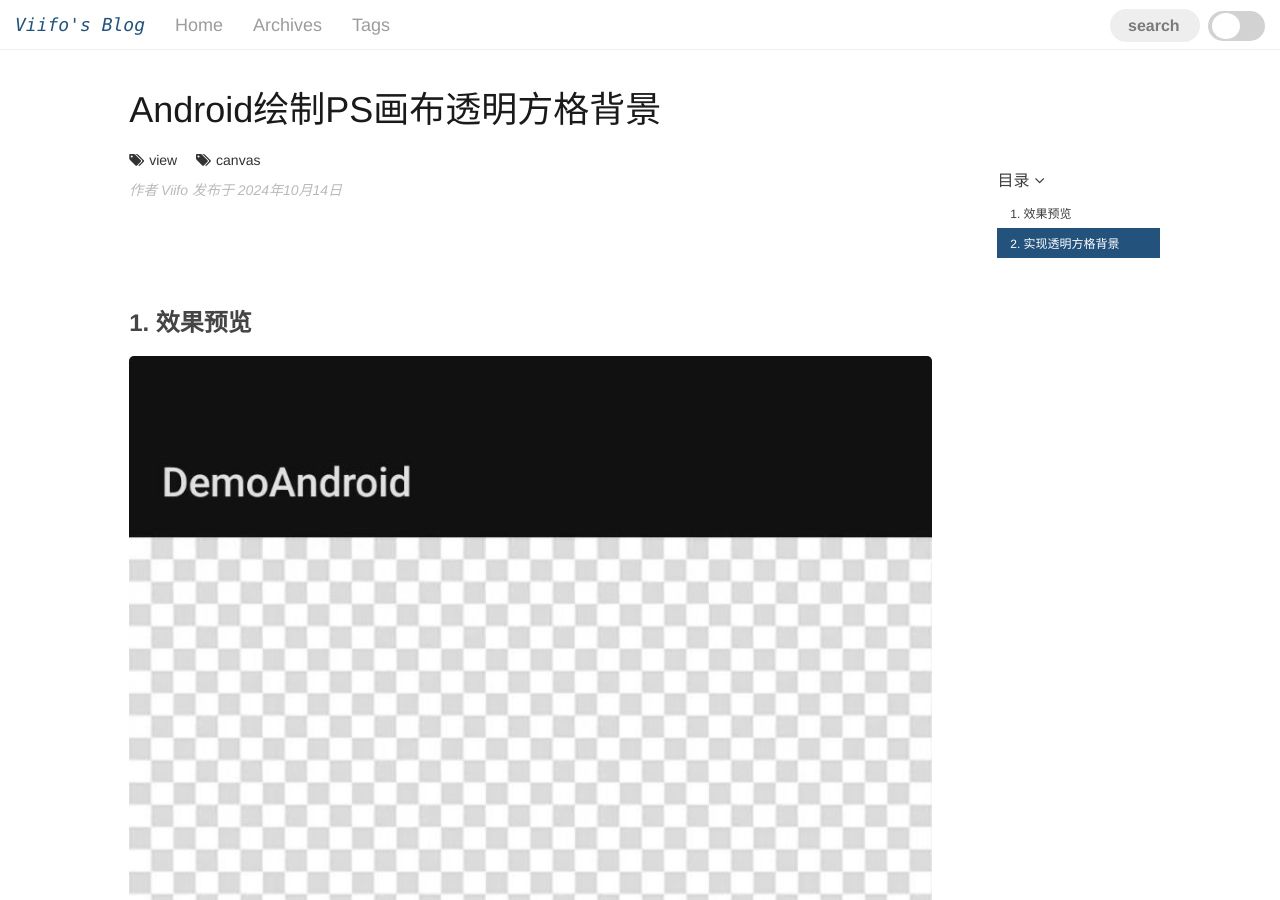
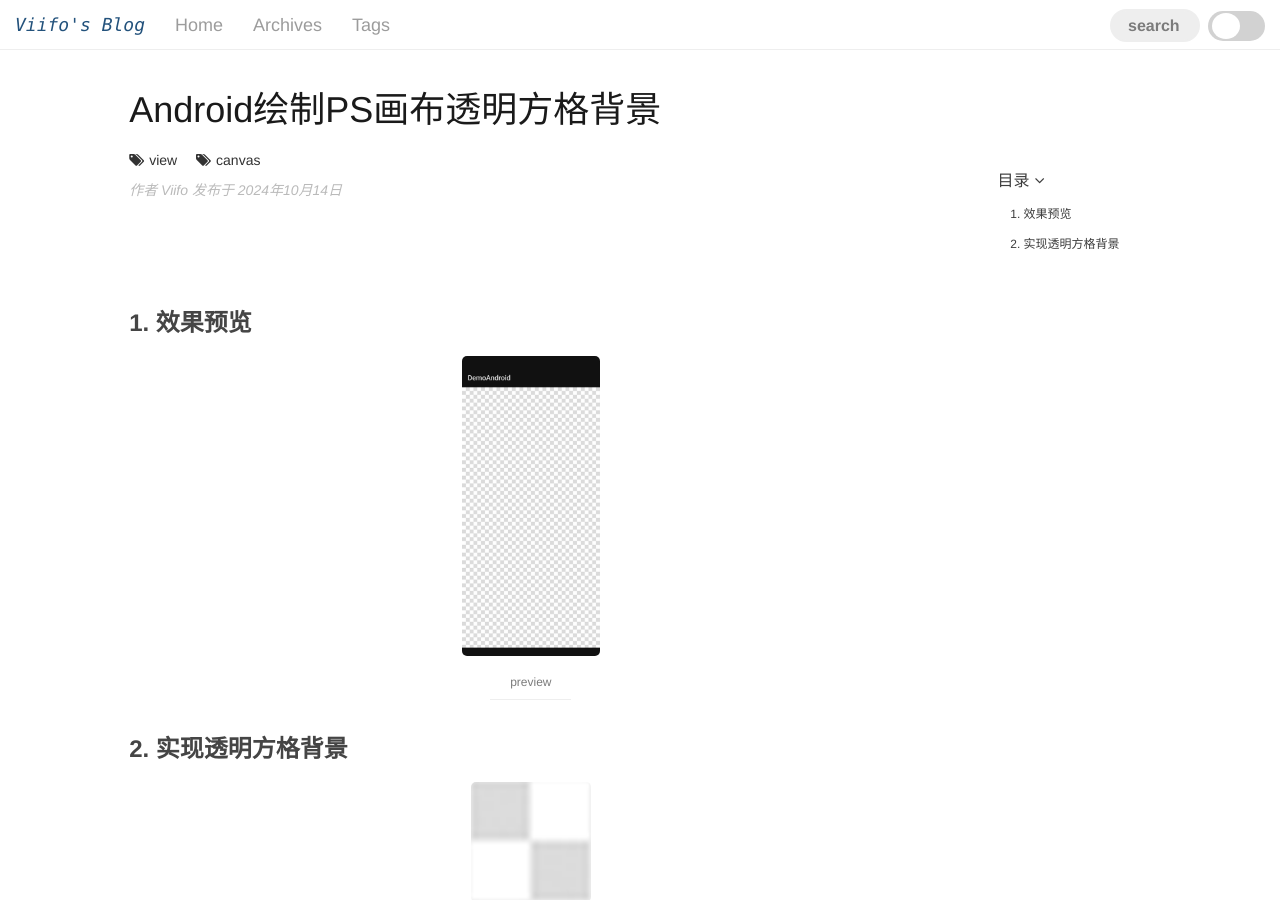
Before and after one commit to viifo/viifo.github.io, a Jekyll site: the page built from _posts/android/2024-10-14-Android绘制PS画布透明方格背景.md, in a window 1280 px wide and 900 px high. Built offline with Jekyll 4.4.1, drawn with Linux system fonts in a browser that asks for light colours.

Commit message:
添加图片宽高规则设置

```diff
--- a/_posts/android/2024-10-14-Android绘制PS画布透明方格背景.md
+++ b/_posts/android/2024-10-14-Android绘制PS画布透明方格背景.md
@@ -14,13 +14,13 @@ tags:
 
 ## 1. 效果预览
 
-![preview](/resource/images/android/translatebg/preview.jpg)
+![Align:center&Height:300px&Title:preview](/resource/images/android/translatebg/preview.jpg)
 
 
 
 ## 2. 实现透明方格背景
 实现 PS 透明方格背景样式的关键在于需要一个方格背景图片，如图 2.1 所示。
-![图2.1](/resource/images/android/translatebg/2_1.png)
+![Width:120px&Title:图2.1](/resource/images/android/translatebg/2_1.png)
 
 实际上就是将方格图片以重复平铺的方式画在背景上，代码如下：
 
--- a/resource/js/markdown.js
+++ b/resource/js/markdown.js
@@ -56,28 +56,52 @@ $(function () {
                 imgWrap.append(this)
                 parent.append(imgWrap)
 
-                // 处理图片对齐特殊规则 Align:left&Desc:图片描述
+                // 处理图片对齐、大小等特殊规则
+                // 图片标题应该放在图片描述前面
+                // Align:left&Height:size&Width:size&Title:图片标题&Desc:图片描述
+                if (imgTitle.includes("&")) {
                     let tempArr = imgTitle.split('&')
-                let align = tempArr[0]
-                if (align.toLowerCase().startsWith("align")) {
-                    let alignArr = align.split(':')
+                    let name = null
+                    for (let i = 0; i < tempArr.length; i ++) {
+                        name = tempArr[i].toLowerCase()
+                        if (name.startsWith("align")) {
+                            let alignArr = name.split(':')
                             if (alignArr.length > 1) {
                                 parent.css("justify-content", alignArr[1])
                                 parent.css("justify-items", alignArr[1])
                             }
-                } else if (imgTitle) {
+                        } else if (name.startsWith("height")) {
+                            // 图片高度
+                            let heightArr = name.split(':')
+                            if (heightArr.length > 1 && heightArr[1].trim().length > 0) {
+                                $(this).attr("height", heightArr[1])
+                                imgWrap.css("height", heightArr[1])
+                                imgWrap.css("width", $(this).width())
+                            }
+                        } else if (name.startsWith("width")) {
+                            // 图片宽度
+                            let widthArr = name.split(':')
+                            if (widthArr.length > 1 && widthArr[1].trim().length > 0) {
+                                imgWrap.css("width", widthArr[1])
+                                $(this).attr("width", widthArr[1])
+                            }
+                        } else if (name.startsWith("title")) {
                             // 图片标题
-                    imgWrap.append(`<div style="text-align: center"><span class="post-img-title">${ $(this).attr("alt") }</span></div>`)
+                            let titleArr = name.split(':')
+                            if (titleArr.length > 1 && titleArr[1].trim().length > 0) {
+                                imgWrap.append(`<div style="text-align: center"><span class="post-img-title">${ titleArr[1] }</span></div>`)
                             }
-                if (tempArr.length > 1) {
-                    let desc = tempArr[1]
-                    if (desc.toLowerCase().startsWith("desc")) {
-                        let descArr = desc.split(':')
+                        } else if (name.startsWith("desc")) {
+                            // 图片描述
+                            let descArr = name.split(':')
                             if (descArr.length > 1 && descArr[1].trim().length > 0) {
-                            // 图片标题
                                 imgWrap.append(`<div style="text-align: center"><span class="post-img-title">${ descArr[1] }</span></div>`)
                             }
                         }
+                    }
+                } else if (imgTitle) {
+                    // 图片标题
+                    imgWrap.append(`<div style="text-align: center"><span class="post-img-title">${ imgTitle }</span></div>`)
                 }
             }
         })
```
Lines whose indentation alone changed are shown as unchanged.
